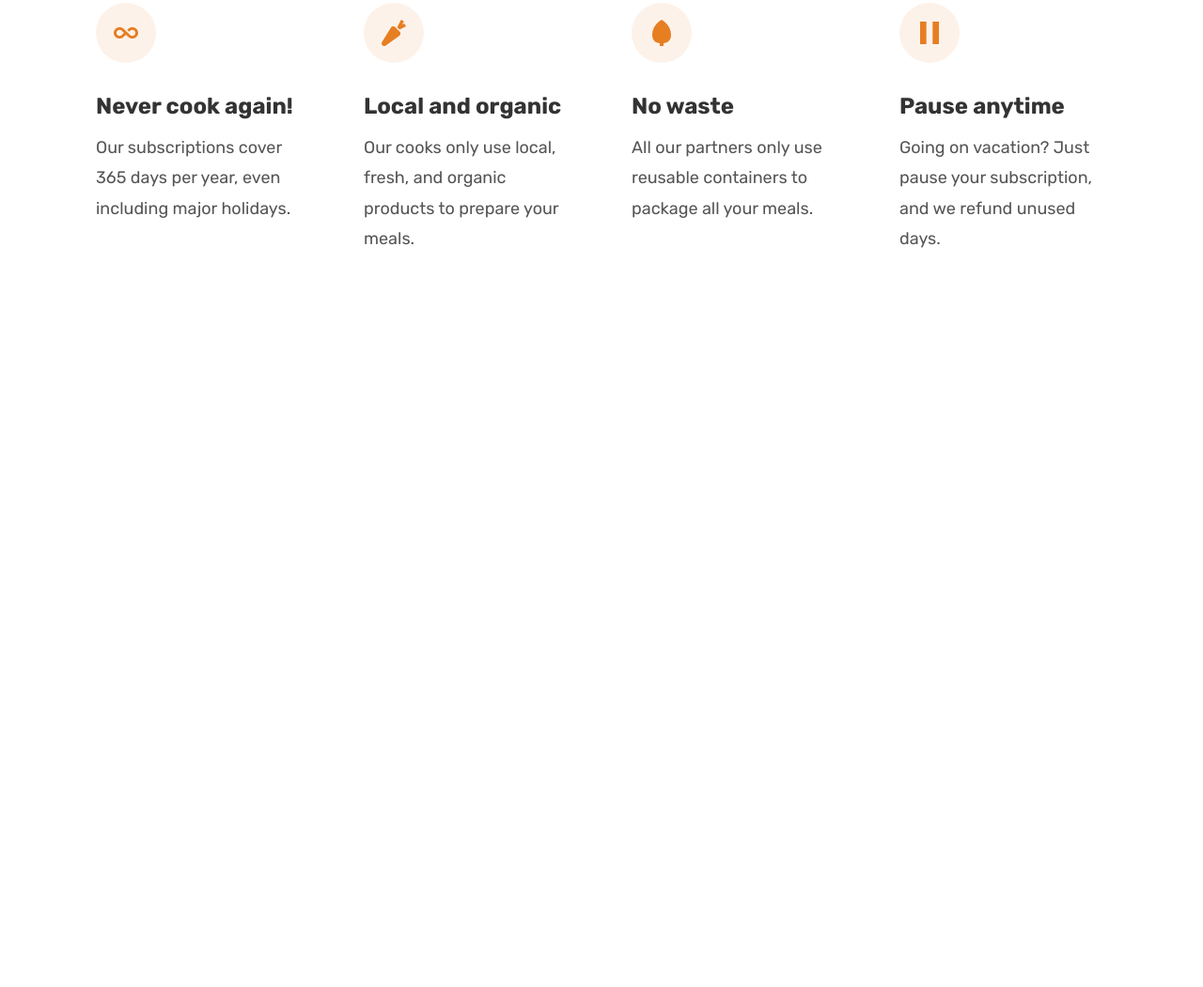
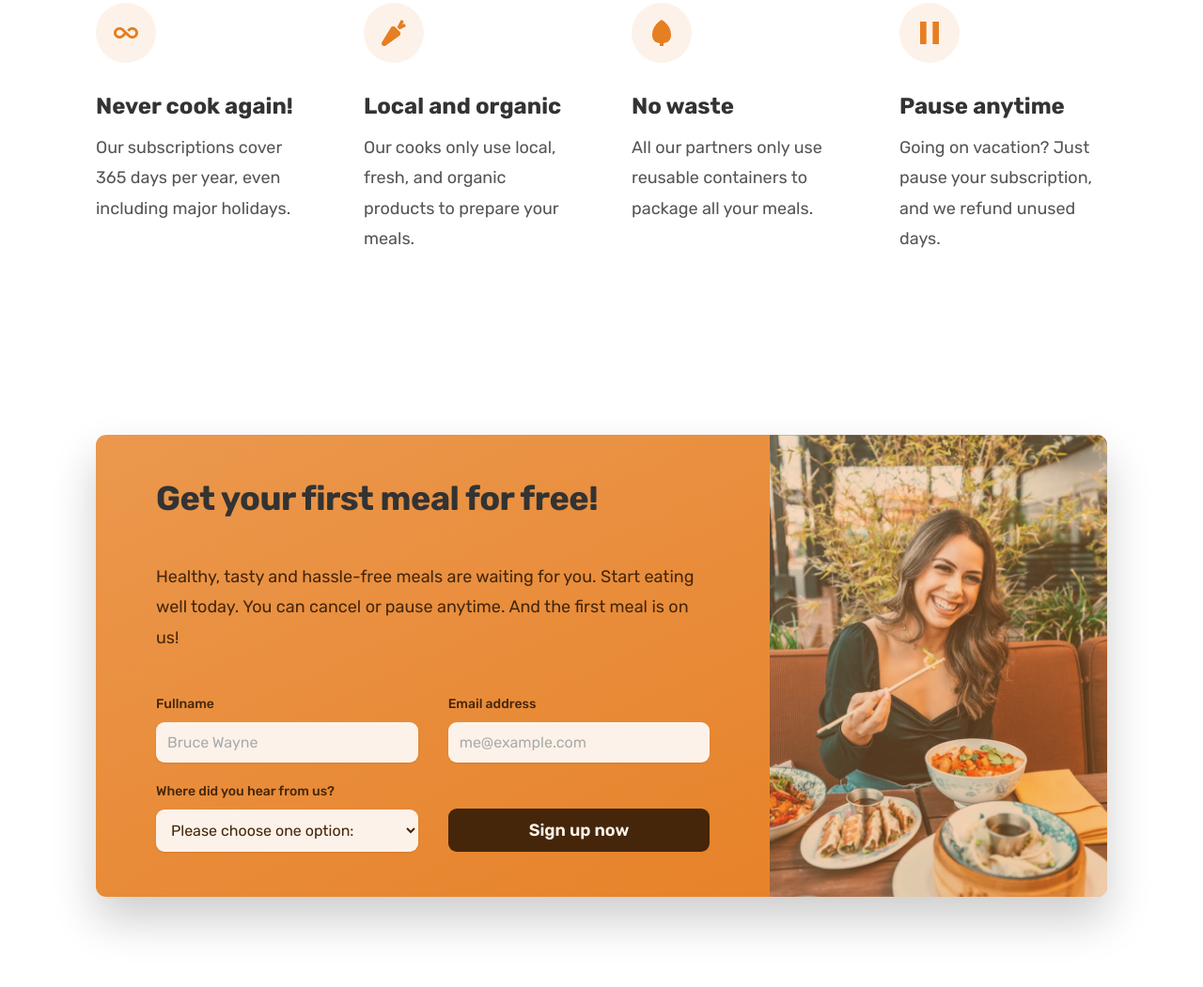
Before and after one commit to dskarthick97/html-css-javascript-learning-journey, a plain HTML site: page html_css_with_responsiveness/07-Omnifood-project/index.html in a window 1280 px wide. Shown: the part 5125-6176 px from the top of the page at 94% size. Before the commit the page ends 5492 px from the top, so only its background shows below. Drawn offline with nearby package versions, Linux system fonts and the light colour scheme.

Commit message:
Build Call to action section.

```diff
--- a/html_css_with_responsiveness/07-Omnifood-project/css/general.css
+++ b/html_css_with_responsiveness/07-Omnifood-project/css/general.css
@@ -24,8 +24,8 @@ Paragraph default: 1.6
 ----- COLORS SYSTEMS:
 
 - Primary: #e67e22
-- Tints: #fdf2e9, #fae5d3
-- Shades: #cf711f
+- Tints: #fdf2e9, #fae5d3, #eb984e
+- Shades: #cf711f, #45260a
 - Accents:
 - Greys:
 #6f6f6f (lightest grey allowed on #fdf2e9)
@@ -38,6 +38,7 @@ Paragraph default: 1.6
 ----- ICONS SYSTEMS:
 
 ----- SHADOWS SYSTEMS:
+0 2.4rem 4.8rem rgba(0, 0, 0, 0.1);
 
 ----- BORDER RADIUS:
 keep the unit for border-raduis as px so as it won't expand or shrink.
@@ -149,6 +150,7 @@ body {
   letter-spacing: 0.75px;
 }
 
+.btn,
 .btn:link,
 .btn:visited {
   display: inline-block;
@@ -157,6 +159,10 @@ body {
   font-weight: 600;
   padding: 1.6rem 3.2rem;
   border-radius: 0.9rem;
+
+  border: none;
+  cursor: pointer;
+  font-family: inherit;
 
   /* Put transition on original state. */
   transition: all 0.3s;
@@ -190,8 +196,20 @@ body {
 
   /* Trick to add border inside.
   Here the inset keyword helps to add the shadow inside the element
-  without disturbing the other elements.*/
+  without disturbing the other elements. */
   box-shadow: inset 0 0 0 0.3rem #fff;
+}
+
+.btn-form {
+  background-color: #45260a;
+  color: #fdf2e9;
+  align-self: end;
+  padding: 1.2rem;
+}
+
+.btn-form:hover {
+  background-color: #fff;
+  color: #555;
 }
 
 .link:link,
@@ -232,6 +250,16 @@ body {
   gap: 1.6rem;
 }
 
+/* For creating a border while using a tab key
+if this wasn't set, then there occurs a accessibility issue.
+*/
+*:focus {
+  outline: none;
+  /* outline: 4px dotted #e67e22;
+  outline-offset: 8px; */
+  box-shadow: 0 0 0 0.8rem rgba(230, 125, 34, 0.5);
+}
+
 /* HELPER CLASSES */
 
 .text-align-center {
@@ -249,3 +277,8 @@ body {
 strong {
   font-weight: 500;
 }
+
+.call-to-action:focus {
+  outline: none;
+  box-shadow: 0 0 0 0.8rem rgba(253, 242, 233, 0.5);
+}
--- a/html_css_with_responsiveness/07-Omnifood-project/css/style.css
+++ b/html_css_with_responsiveness/07-Omnifood-project/css/style.css
@@ -473,3 +473,85 @@
   font-size: 1.8rem;
   line-height: 1.8;
 }
+
+/*****************************/
+/* CALL TO ACTION SECTION */
+/*****************************/
+
+.section-call-to-action {
+  padding: 9.6rem 0;
+}
+
+.call-to-action-container {
+  overflow: hidden;
+  display: grid;
+  grid-template-columns: 2fr 1fr;
+
+  box-shadow: 0 2.4rem 4.8rem rgba(0, 0, 0, 0.2);
+  border-radius: 11px;
+
+  /* gradient */
+  background-image: linear-gradient(to right bottom, #eb984e, #e67e22);
+}
+
+.call-to-action-text-box {
+  padding: 4.8rem 6.4rem;
+  color: #45260a;
+}
+
+.call-to-action .heading-secondary {
+  /* color: #45260a; */
+  color: inherit;
+}
+
+.cta-heading-secondary {
+  margin-bottom: 4.8rem;
+}
+
+.call-to-action-text {
+  font-size: 1.8rem;
+  line-height: 1.8;
+  margin-bottom: 4.8rem;
+}
+
+.call-to-action-img-box {
+  background-image: linear-gradient(
+      to right bottom,
+      rgba(235, 151, 78, 0.35),
+      rgba(230, 125, 34, 0.35)
+    ),
+    url(../img/eating.jpg);
+  background-size: cover;
+  background-position: center;
+}
+
+.call-to-action-form {
+  display: grid;
+  grid-template-columns: 1fr 1fr;
+  column-gap: 3.2rem;
+  row-gap: 2.4rem;
+}
+
+.call-to-action-form label {
+  display: block;
+  font-size: 1.4rem;
+  font-weight: 500;
+  margin-bottom: 1.2rem;
+}
+
+.call-to-action-form input,
+.call-to-action-form select {
+  width: 100%;
+  padding: 1.2rem;
+  font-size: 1.6rem;
+  font-family: inherit;
+  border: none;
+  color: inherit;
+  background-color: #fdf2e9;
+  border-radius: 9px;
+  box-shadow: 0 1px 2px rgba(0, 0, 0, 0.1);
+}
+
+.call-to-action-form input::placeholder {
+  color: #aaa;
+}
--- a/html_css_with_responsiveness/07-Omnifood-project/index.html
+++ b/html_css_with_responsiveness/07-Omnifood-project/index.html
@@ -545,6 +545,66 @@
           </div>
         </div>
       </section>
+
+      <!-- CALL TO ACTION SECTION -->
+
+      <section class="section-call-to-action">
+        <div class="container">
+          <div class="call-to-action-container">
+            <div class="call-to-action-text-box">
+              <h2 class="heading-secondary cta-heading-secondary">
+                Get your first meal for free!
+              </h2>
+              <p class="call-to-action-text">
+                Healthy, tasty and hassle-free meals are waiting for you. Start
+                eating well today. You can cancel or pause anytime. And the
+                first meal is on us!
+              </p>
+
+              <form class="call-to-action-form" action="#">
+                <div>
+                  <label for="full-name">Fullname</label>
+                  <input
+                    id="full-name"
+                    type="text"
+                    placeholder="Bruce Wayne"
+                    required
+                  />
+                </div>
+
+                <div>
+                  <label for="email">Email address</label>
+                  <input
+                    id="email"
+                    type="email"
+                    placeholder="me@example.com"
+                    required
+                  />
+                </div>
+
+                <div>
+                  <label for="select-where">Where did you hear from us?</label>
+                  <select id="select-where" name="" id="">
+                    <option value="">Please choose one option:</option>
+                    <option value="friends">Friends and Family</option>
+                    <option value="youtube">Youtube</option>
+                  </select>
+                </div>
+
+                <button class="btn btn-form">Sign up now</button>
+
+                <!-- <input type="checkbox" />
+                <input type="number" /> -->
+              </form>
+            </div>
+            <div
+              class="call-to-action-img-box"
+              role="img"
+              aria-label="Woman enjoying food"
+            ></div>
+          </div>
+        </div>
+      </section>
     </main>
   </body>
 </html>
```
